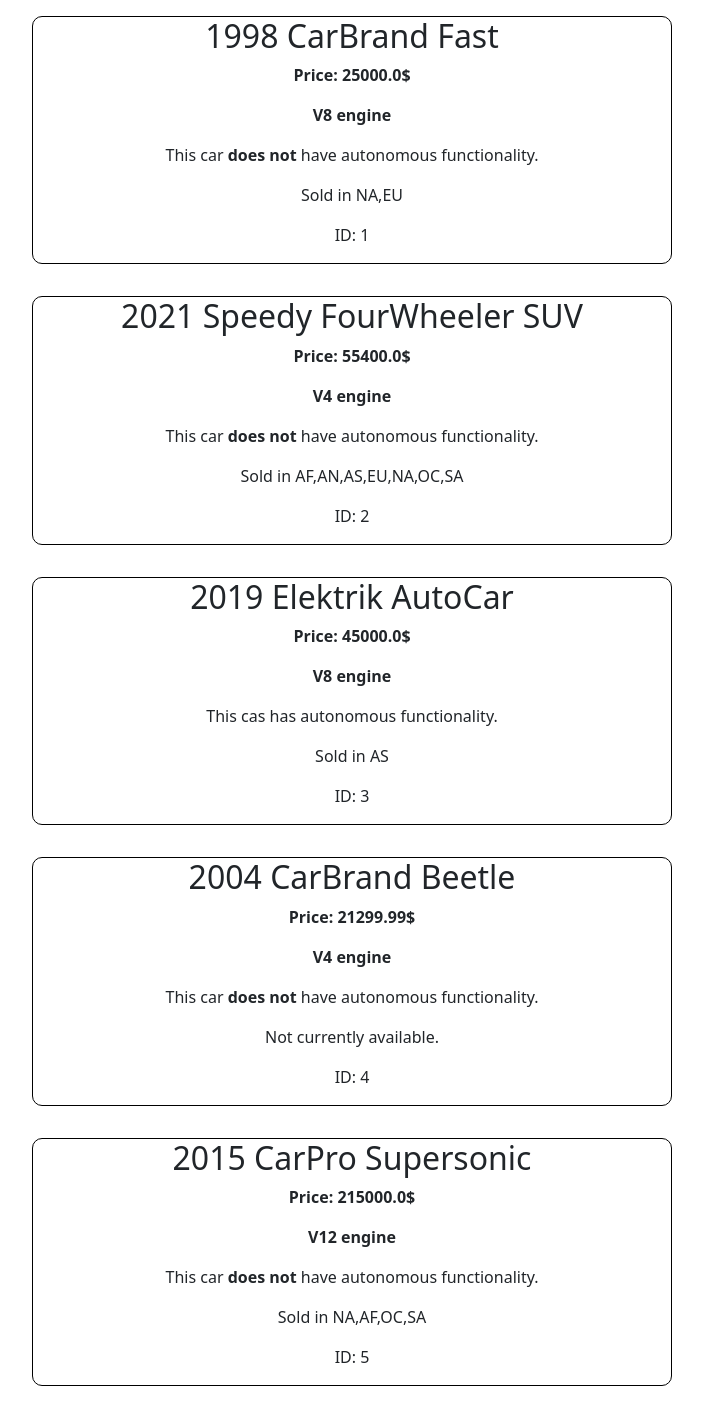
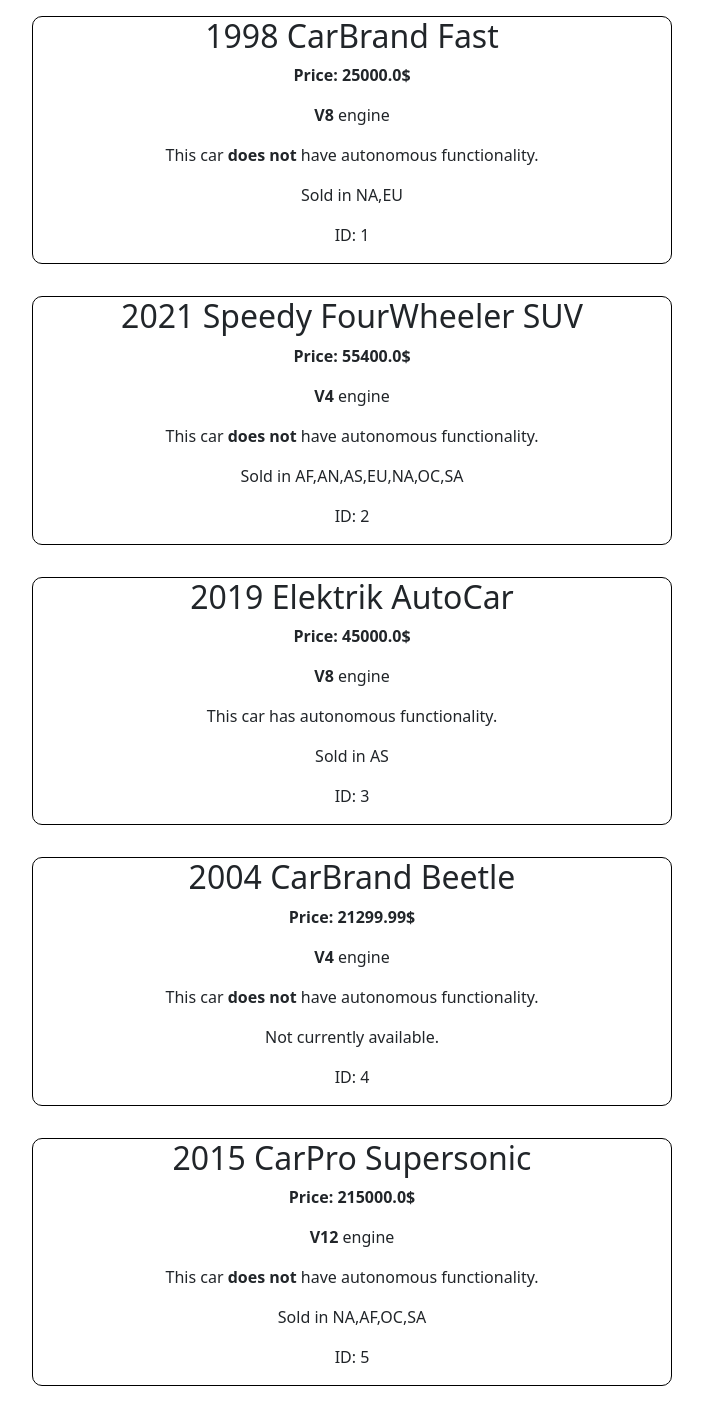
Before and after one commit to rcmadden/courses, a FastAPI app: page /cars in a window 1280 px wide. Shown: the part 70-1472 px from the top of the page, without its empty margins (288-991 px from the left). Run offline with FastAPI, Linux system fonts and the light colour scheme.

Commit message:
revert to depricated methods

```diff
--- a/FastAPI-SuperGuide/3_car_viewer_from_scratch/main.py
+++ b/FastAPI-SuperGuide/3_car_viewer_from_scratch/main.py
@@ -77,10 +77,10 @@ def update_car(id: int, car: Car = Body(...)):
     if not stored:
         raise HTTPException(status_code=status.HTTP_404_NOT_FOUND, detail="Could not find car with given ID.")
     stored = Car(**stored)
-    # new = car.dict(exlude_unset=True)
-    new = car.model_dump(exclude_unset=True)
-    # new = stored.copy(update=new)
-    new = car.model_copy(update=new)
+    new = car.dict(exlude_unset=True)
+    # new = car.model_dump(exclude_unset=True)
+    new = stored.copy(update=new)
+    # new = car.model_copy(update=new)
     cars[id] = jsonable_encoder(new)
     response = {}
     response[id] = cars[id]
--- a/FastAPI-SuperGuide/3_car_viewer_from_scratch/templates/car.html
+++ b/FastAPI-SuperGuide/3_car_viewer_from_scratch/templates/car.html
@@ -1,10 +1,11 @@
 <div>
     <h2>{{car["year"]}} {{car["make"]}} {{car["model"]}}</h2>
+
     <p><strong>Price: {{car["price"]}}$</strong></p>
-    <p><strong>{{car["engine"]}} engine</strong></p>
+    <p><strong>{{car["engine"]}}</strong> engine</p>
 
     {% if car["autonomous"]%}
-        <p>This cas has autonomous functionality.</p>
+        <p>This car has autonomous functionality.</p>
     {% else %}
         <p>This car <strong>does not</strong> have autonomous functionality.</p>
     {% endif %}
```
